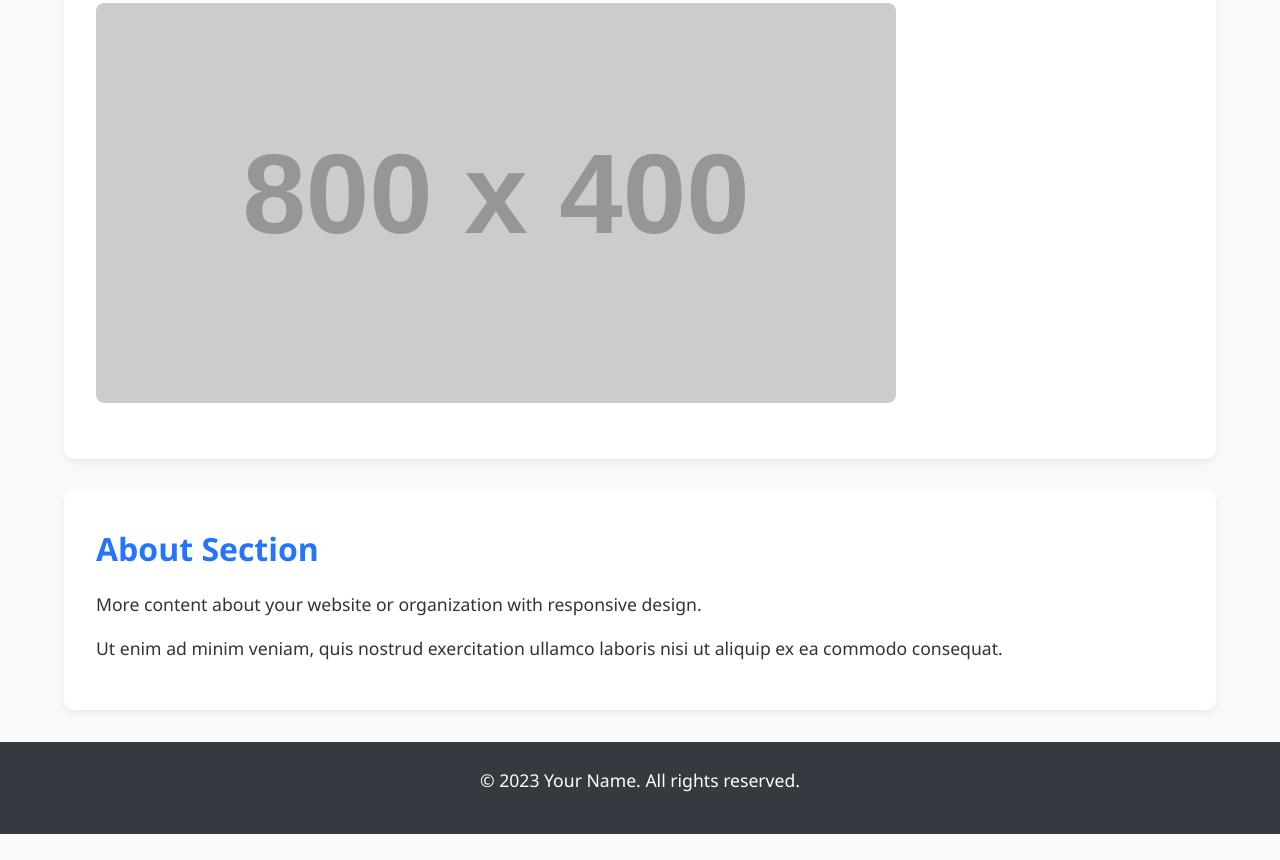
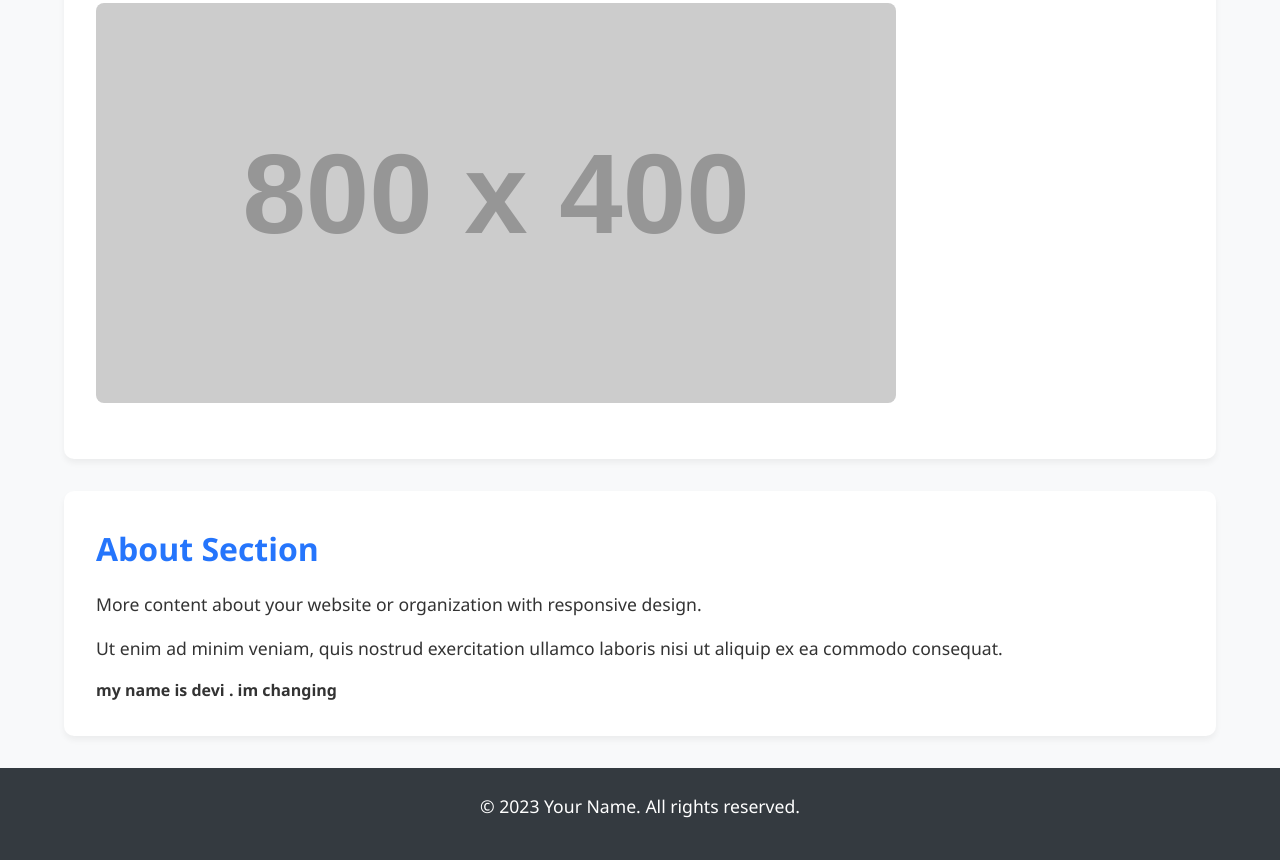
Before and after one commit to Jaisurya-dot/Learning, a plain HTML site: page index.html in a window 1280 px wide. Shown: the part 386-1246 px from the top of the page. Before the commit the page ends 1220 px from the top, so only its background shows below. Drawn offline with Linux system fonts and the light colour scheme; placeholder pictures from the web are drawn by us.

Commit message:
Update index.html_1Devi

```diff
--- a/index.html
+++ b/index.html
@@ -154,6 +154,7 @@
             <h2>About Section</h2>
             <p>More content about your website or organization with responsive design.</p>
             <p>Ut enim ad minim veniam, quis nostrud exercitation ullamco laboris nisi ut aliquip ex ea commodo consequat.</p>
+            <strong>my name is devi . im changing</strong>
         </section>
     </main>
 
```
